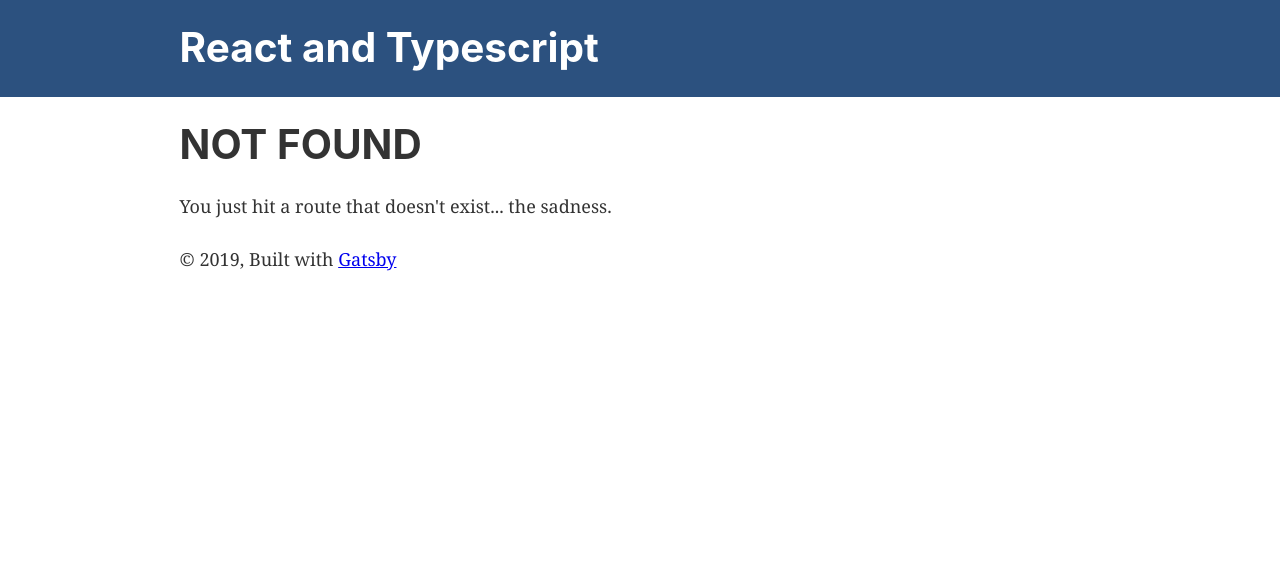
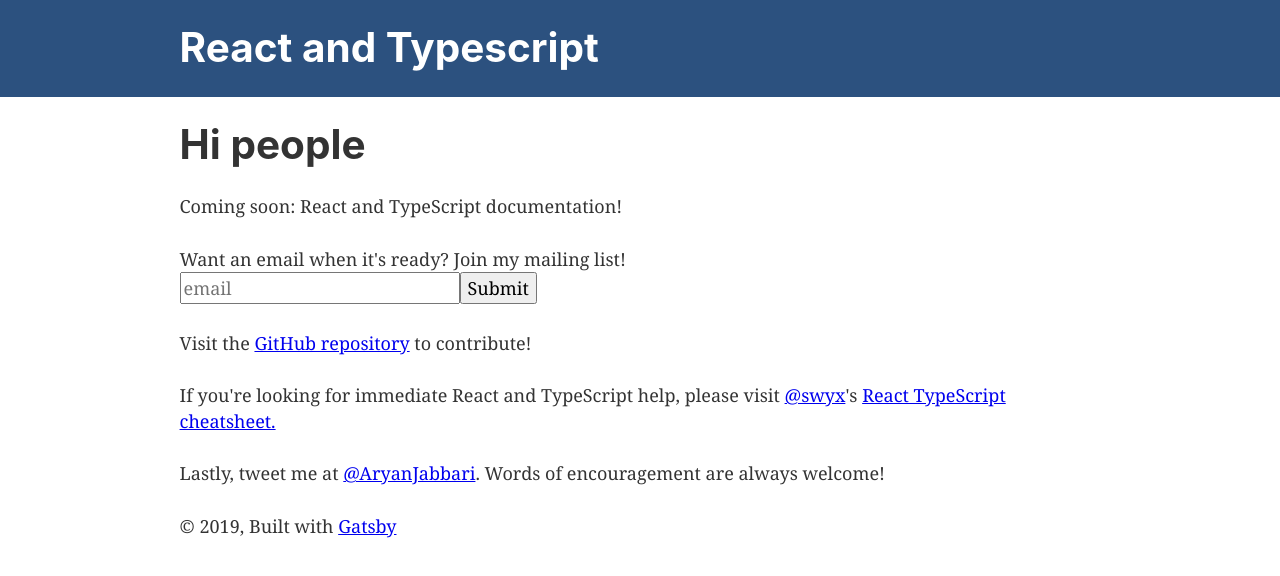
Before and after one commit to AryanJ-NYC/reactandtypescript.dev, a Gatsby site: page / in a window 1280 px wide. Before the commit this address had no page. Built offline with nearby package versions, Linux system fonts and the light colour scheme; Gatsby itself is replaced by a stand-in of ours.

Commit message:
Prettify 404.js

```diff
--- a/src/pages/404.js
+++ b/src/pages/404.js
@@ -1,14 +1,14 @@
-import React from "react"
+import React from 'react';
 
-import Layout from "../components/layout"
-import SEO from "../components/seo"
+import Layout from '../components/layout';
+import SEO from '../components/seo';
 
 const NotFoundPage = () => (
   <Layout>
     <SEO title="404: Not found" />
     <h1>NOT FOUND</h1>
-    <p>You just hit a route that doesn&#39;t exist... the sadness.</p>
+    <p>You just hit a route that doesn't exist... the sadness.</p>
   </Layout>
-)
+);
 
-export default NotFoundPage
+export default NotFoundPage;
--- /dev/null
+++ b/src/pages/index.js
@@ -0,0 +1,86 @@
+import React, { useState } from 'react';
+
+import Layout from '../components/layout';
+import SEO from '../components/seo';
+
+const IndexPage = () => {
+  const [email, setEmail] = useState('');
+
+  const handleSubmit = async e => {
+    e.preventDefault();
+    const emails = [{ email }];
+    const response = await fetch('/.netlify/functions/submitEmailAddress', {
+      body: JSON.stringify(emails),
+      method: 'post',
+    });
+
+    const body = await response.json();
+    if (!body.error_count) {
+      setEmail('');
+    }
+  };
+
+  return (
+    <Layout>
+      <SEO title="Home" keywords={[`gatsby`, `application`, `react`]} />
+      <h1>Hi people</h1>
+      <p>Coming soon: React and TypeScript documentation!</p>
+      <form method="post" onSubmit={handleSubmit}>
+        <label>
+          Want an email when it's ready? Join my mailing list!
+          <br />
+          <input
+            type="email"
+            value={email}
+            onChange={e => setEmail(e.target.value)}
+            placeholder="email"
+            required
+          />
+          <button type="submit">Submit</button>
+        </label>
+      </form>
+      <p>
+        Visit the{' '}
+        <a
+          href="https://github.com/AryanJ-NYC/reactandtypescript.dev"
+          target="_blank"
+          rel="noopener noreferrer"
+        >
+          GitHub repository
+        </a>{' '}
+        to contribute!
+      </p>
+      <p>
+        If you're looking for immediate React and TypeScript help, please visit{' '}
+        <a
+          href="https://twitter.com/swyx"
+          target="_blank"
+          rel="noopener noreferrer"
+        >
+          @swyx
+        </a>
+        's{' '}
+        <a
+          href="https://github.com/sw-yx/react-typescript-cheatsheet"
+          target="_blank"
+          rel="noopener noreferrer"
+        >
+          React TypeScript cheatsheet.
+        </a>
+      </p>
+      <p>
+        Lastly, tweet me at{' '}
+        <a
+          href="https://twitter.com/AryanJabbari"
+          target="_blank"
+          rel="noopener noreferrer"
+        >
+          @AryanJabbari
+        </a>
+        . Words of encouragement are always welcome!
+      </p>
+    </Layout>
+  );
+};
+
+export default IndexPage;
```
